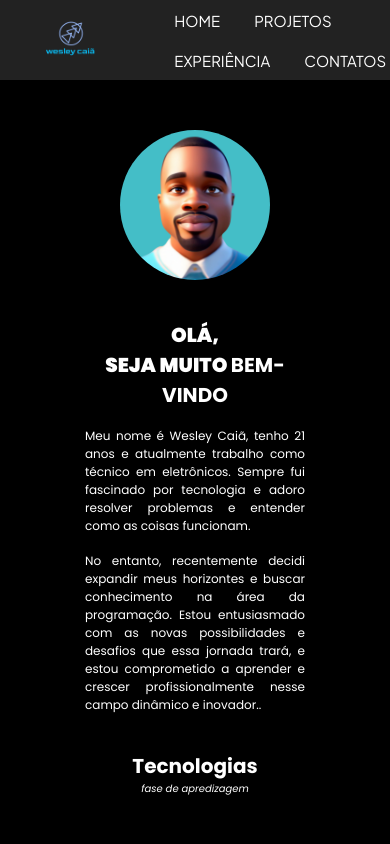
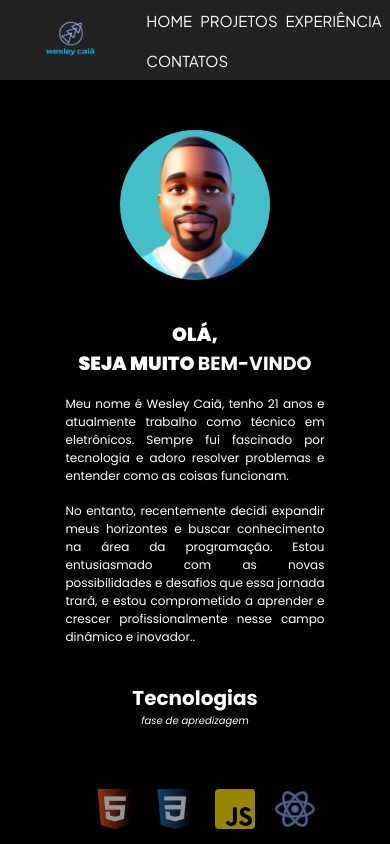
Before and after one commit to wesley-caia/portifolio-01, a plain HTML site: page index.html in a window 390 px wide. Shown: the top 844 px of the page. Drawn offline with Linux system fonts and the light colour scheme.

Commit message:
reponsividade t3

```diff
--- a/style.css
+++ b/style.css
@@ -29,6 +29,7 @@ header{
 display: flex;
 flex-wrap: wrap;
 align-items: center;
+
 
 }
 .navbar-list li{
@@ -63,7 +64,7 @@ align-items: center;
     /* height: calc(100vh - 80px); */
 }
 .foto div{
-    max-width: 60%;
+    max-width: 70%;
 
 
 }
@@ -177,7 +178,7 @@ footer{
 
 }
 
-@media (max-width: 1050px) {
+@media (max-width: 900px) {
     *{
         margin: 0;
         padding: 0;
@@ -187,9 +188,13 @@ footer{
     /* overflow-x: hidden; */
 
    }
+   .navbar-list a{
+    margin: 2px;
+   }
     /* inicio foto */
     .foto h1{
-        font-size: 20px;
+        font-size: 19px;
+
     }
     .foto p{
         font-size: 12px;
```
